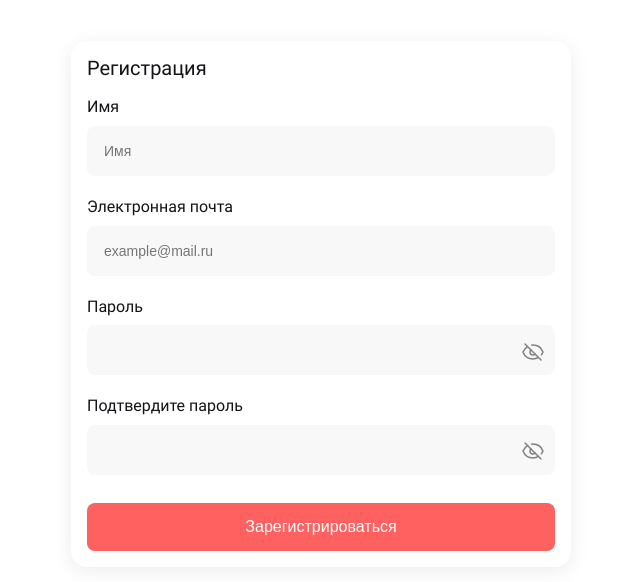
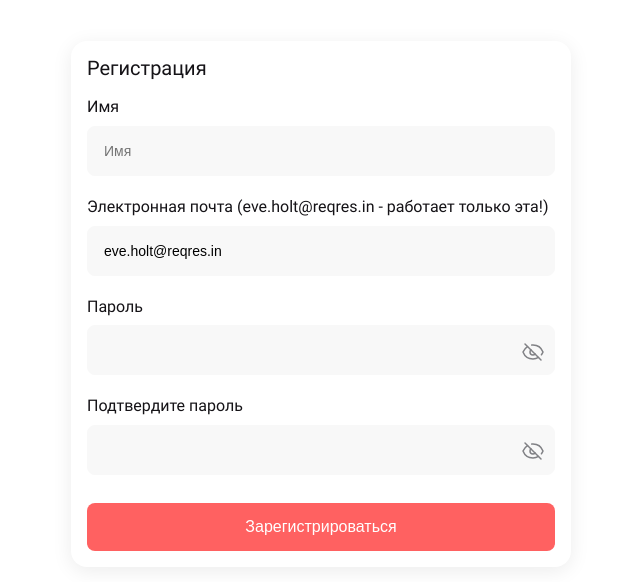
Before and after one commit to crazykey8/web-reqres, a React app: page /register in a window 1280 px wide. Shown: the part 218-800 px from the top of the page, without its empty margins (319-959 px from the left). Built offline with nearby package versions, Linux system fonts and the light colour scheme.

Commit message:
Email added

```diff
--- a/src/components/Form.tsx
+++ b/src/components/Form.tsx
@@ -12,7 +12,7 @@ function Form() {
     const navigate = useNavigate()
 
     const [name, setName] = useState('')
-    const [email, setEmail] = useState('') // eve.holt@reqres.in
+    const [email, setEmail] = useState('eve.holt@reqres.in') // eve.holt@reqres.in
     const [password, setPassword] = useState('') // any password
     const [passwordRepeat, setPasswordRepeat] = useState('')
 
@@ -91,7 +91,7 @@ function Form() {
         <form>
             <FormInput name={'Имя'} type={'text'} placeholder={'Имя'} value={name} validator={validateNameFunc}
                        validate={validateName}/>
-            <FormInput name={'Электронная почта'} type={'email'} placeholder={'example@mail.ru'} value={email}
+            <FormInput name={'Электронная почта (eve.holt@reqres.in - работает только эта!)'} type={'email'} placeholder={'example@mail.ru'} value={email}
                        validate={validateEmail} validator={validateEmailFunc}/>
             <FormInput name={'Пароль'} type={'password'} value={password} hideShow validate={validatePassword}
                        validator={validatePasswordFunc}/>
```
